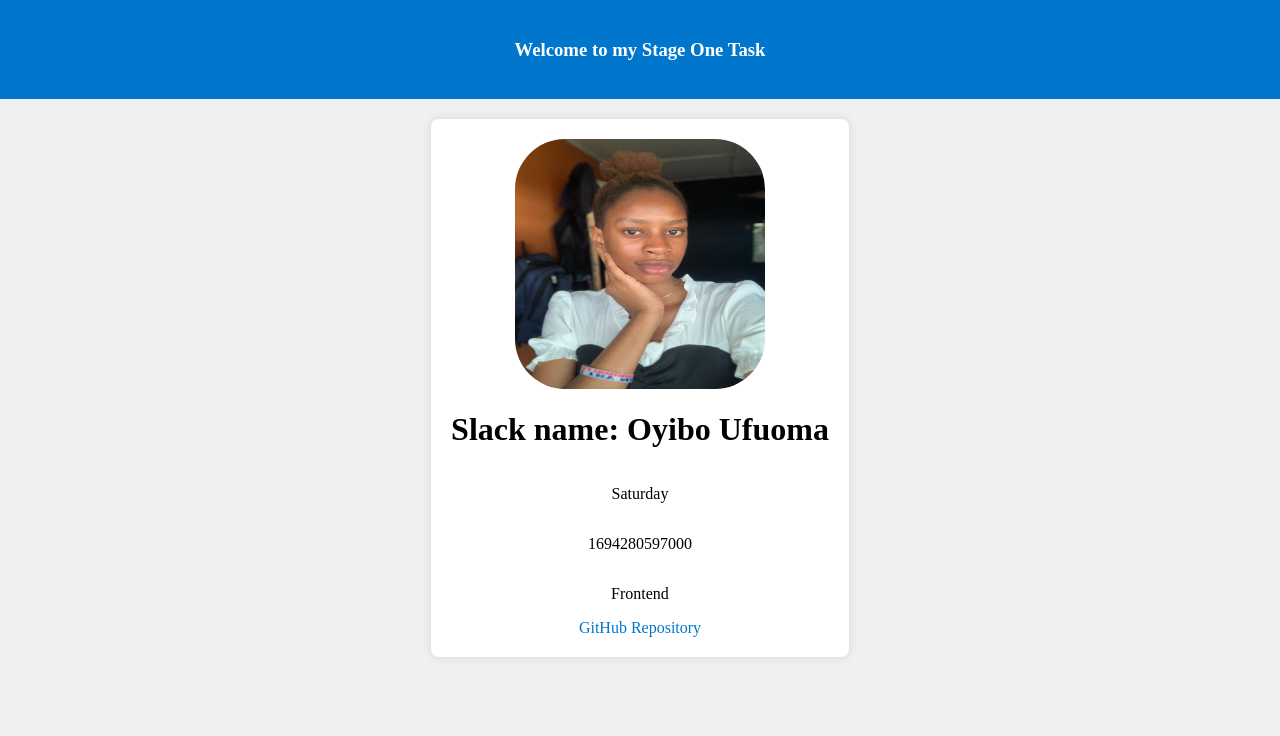
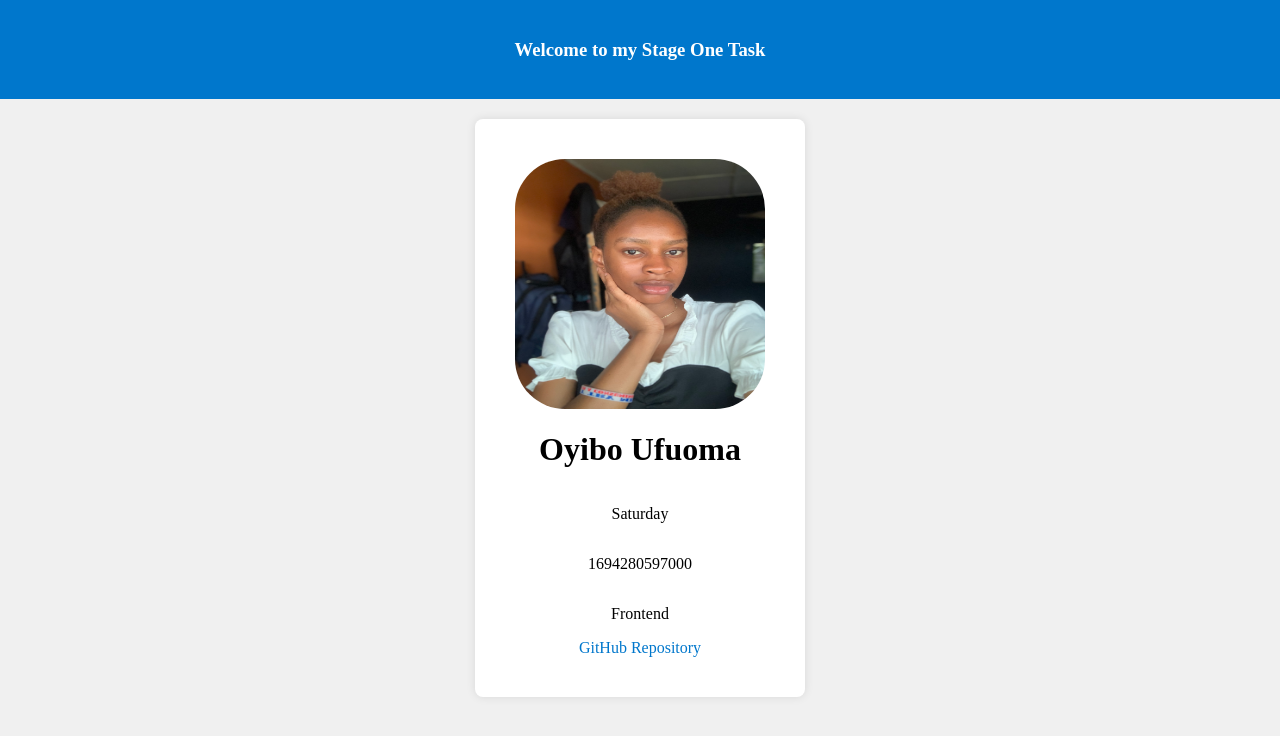
Before and after one commit to J-Princess/Stage1-Task, a plain HTML site: page index.html in a window 1280 px wide. Drawn offline with Linux system fonts and the light colour scheme.

Commit message:
Correction

```diff
--- a/index.css
+++ b/index.css
@@ -17,44 +17,27 @@ header {
 }
 
 
+
+main {
+    text-align: center;
+    padding: 20px;
+}
+
+.divtainer {
+    background-color: #fff;
+    padding: 40px;
+    border-radius: 8px;
+    box-shadow: 0 0 10px rgba(0, 0, 0, 0.1);
+    margin-bottom: 20px;
+}
+
 img {
     width: 250px;
     height: 250px;
     border-radius: 20%;
 }
 
-/* main {
-
-
-    padding: 20px;
-    text-align: center;
-}
-
-
-
-
-.divtainer {
-    background-color: #fff;
-    padding: 20px;
-    border-radius: 8px;
-    box-shadow: 0 0 10px rgba(0, 0, 0, 0.1);
-    margin-bottom: 20px;
-} */
-
-main {
-    text-align: center;
-    padding: 20px;
-}
-
-.info-container {
-    background-color: #fff;
-    padding: 20px;
-    border-radius: 8px;
-    box-shadow: 0 0 10px rgba(0, 0, 0, 0.1);
-    margin-bottom: 20px;
-}
-
-.content {
+.sector {
     display: flex;
     flex-direction: column;
     align-items: center;
--- a/index.html
+++ b/index.html
@@ -14,10 +14,10 @@
         </header>
 
         <main>
-            <div class="info-container">
-                <div class="content">
+            <div class="divtainer">
+                <div class="sector">
                     <img src="IMG_6523.jpg" alt="Oyibo Ufuoma" data-testid="slackDisplayImage">
-                    <h1 data-testid="slackUserName">Slack name: Oyibo Ufuoma</h1>
+                    <h1 data-testid="slackUserName">Oyibo Ufuoma</h1>
                     <p data-testid="currentDayOfTheWeek">Monday</p>
                     <p data-testid="currentUTCTime">1631158800000</p>
                     <p data-testid="myTrack">Frontend</p>
@@ -26,22 +26,6 @@
             </div>
         </main>
 
-        <!-- <main>
-            <section class="container">
-                <div class="sector">
-                    <img src="IMG_6523.jpg" alt="Your Slack Username" data-testid="slackDisplayImage">
-                    <h1 data-testid="slackUserName">Slack name: Oyibo Ufuoma</h1>
-                </div>
-            </section>
-            <div class="divtainer">
-                <p data-testid="currentDayOfTheWeek">Monday</p>
-                <p data-testid="currentUTCTime">1932258800000</p>
-                <p data-testid="myTrack">Track: Frontend</p>
-                <a href="https://github.com/J-Princess/Stage1-Task" data-testid="githubURL" target="_blank">GitHub
-                    Repository</a>
-            </div>
-
-        </main> -->
         <script src="index.js"></script>
     </body>
 
```
